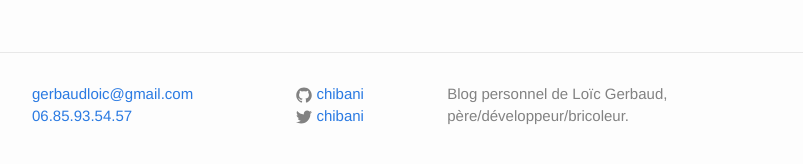
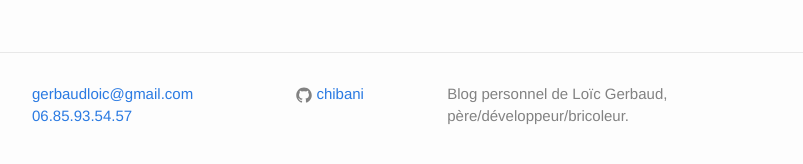
Before and after one commit to chibani/chibani.github.io, a Jekyll site: the page built from index.html, in a window 1280 px wide and 900 px high, scrolled down 1945 px. Shown: the part 712-876 px from the top of the window, without its empty margins (238-1041 px from the left). Built offline with Jekyll 4.4.1, drawn with Linux system fonts in a browser that asks for light colours.

Commit message:
Update _config.yml
Remove Twitter handle

```diff
--- a/_config.yml
+++ b/_config.yml
@@ -12,7 +12,6 @@ description: > #
   Blog personnel de Loïc Gerbaud, père/développeur/bricoleur.
 baseurl: "" # the subpath of your site, e.g. /blog
 url: "https://blog.loicg.net" # the base hostname & protocol for your site
-twitter_username: chibani
 github_username:  chibani
 locale: french
 branch: master
```
